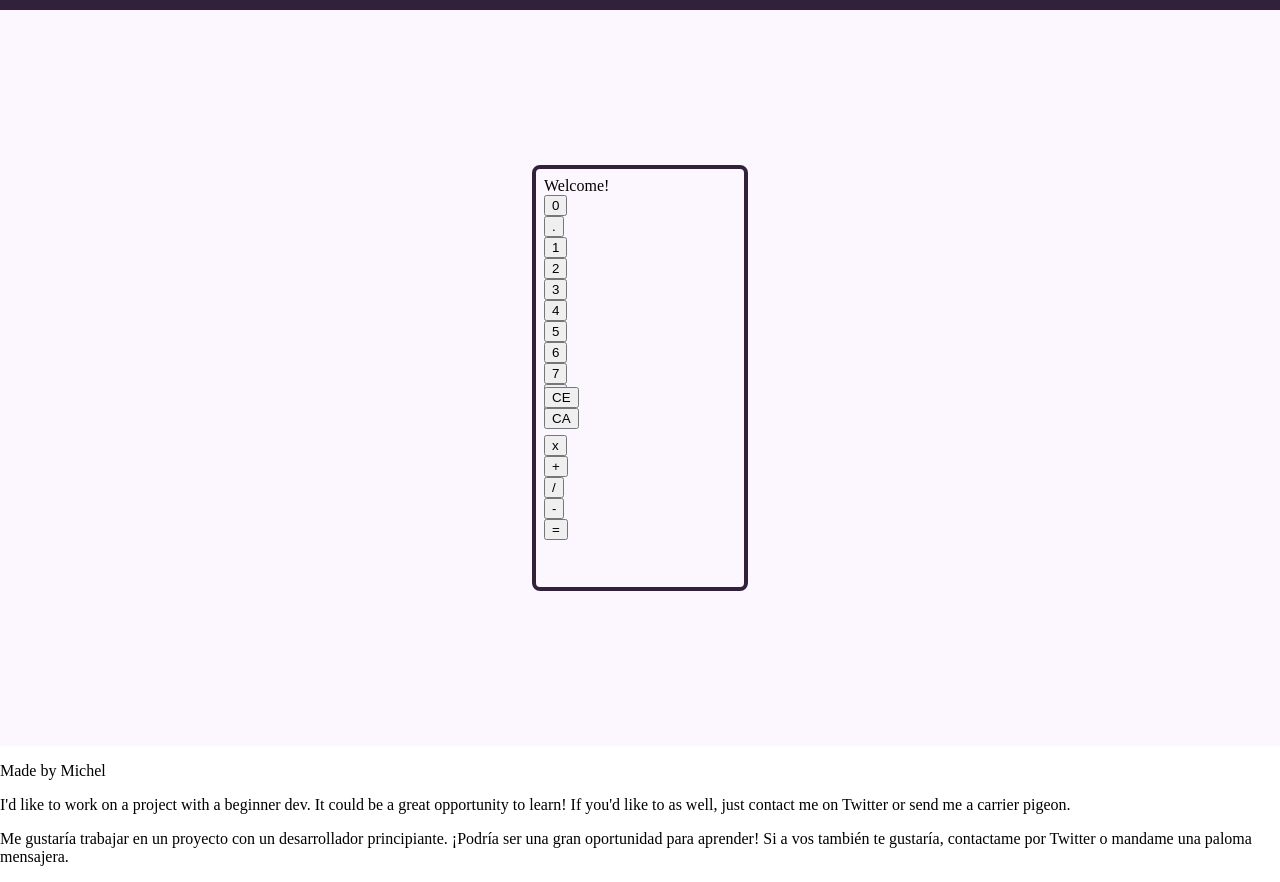
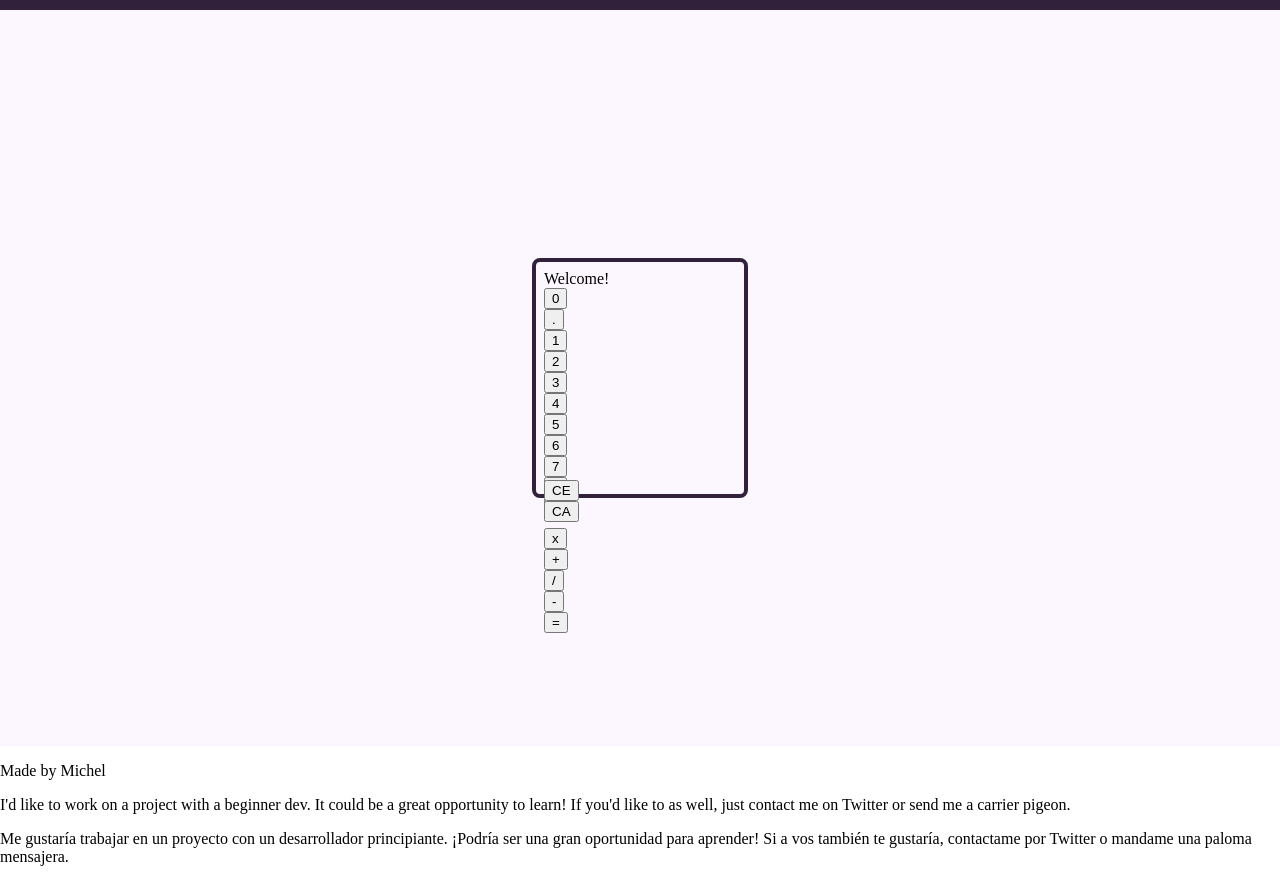
Before and after one commit to It-is-Michel/the-calculator-of-calculations, a plain HTML site: page index.html in a window 1280 px wide. Shown: the part 54-936 px from the top of the page. Drawn offline with Linux system fonts and the light colour scheme.

Commit message:
fix: Fix calculator height
Variables were typed wrong

```diff
--- a/styles.css
+++ b/styles.css
@@ -63,7 +63,7 @@ body {
   background-color: var(--secondary-color);
   border: 0.3rem solid var(--main-color);
   border-radius: 0.5rem;
-  height: calc(var(--calculator-display-size + --calculator-button-size * 4));
+  height: calc(var(--calculator-display-size) + var(--calculator-button-size) * 4);
   padding: 0.5rem;
   display: inline-flex;
   flex-direction: column;
```
